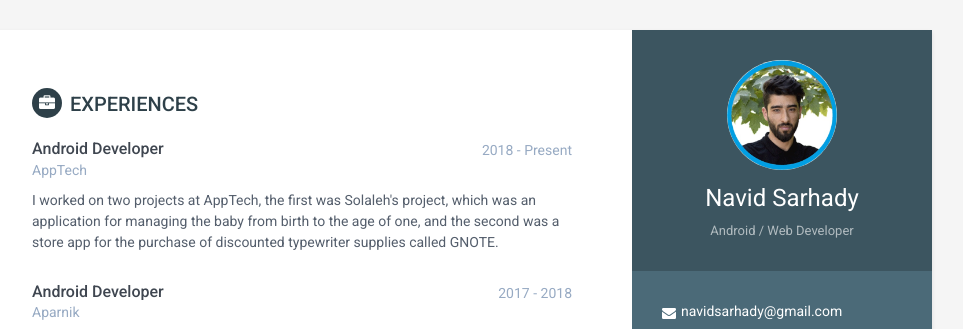
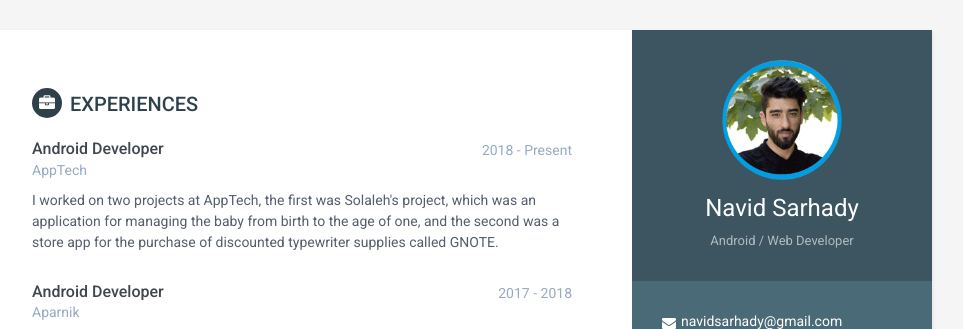
Before and after one commit to nawwid/nawwid.github.io, a plain HTML site: page index.html in a window 1280 px wide. Shown: the top 329 px of the page, without its empty margins (188-1151 px from the left). Drawn offline with Linux system fonts and the light colour scheme.

Commit message:
Change avatar

```diff
--- a/assets/css/styles-6.css
+++ b/assets/css/styles-6.css
@@ -84,8 +84,7 @@ p {
   margin-bottom: 0;
 }
 .sidebar-wrapper .profile {
-	border-radius : 1000px;
-  margin-bottom: 15px;
+	margin-bottom: 15px;
 }
 .sidebar-wrapper .contact-list .fa {
   margin-right: 5px;
--- a/index.html
+++ b/index.html
@@ -30,7 +30,7 @@
     <div class="wrapper">
         <div class="sidebar-wrapper">
             <div class="profile-container">
-                <img class="profile" src="assets/images/avatar.jpg" width="110" height="110" alt="" />
+                <img class="profile" src="assets/images/avatar.png" width="120" height="120" alt="" />
                 <h3 class="name">Navid Sarhady</h3>
                 <h3 class="tagline">Android / Web Developer
                 </h3>
```
Also changed, not shown: assets/images/avatar.jpg (deleted), assets/images/avatar.png (added).
